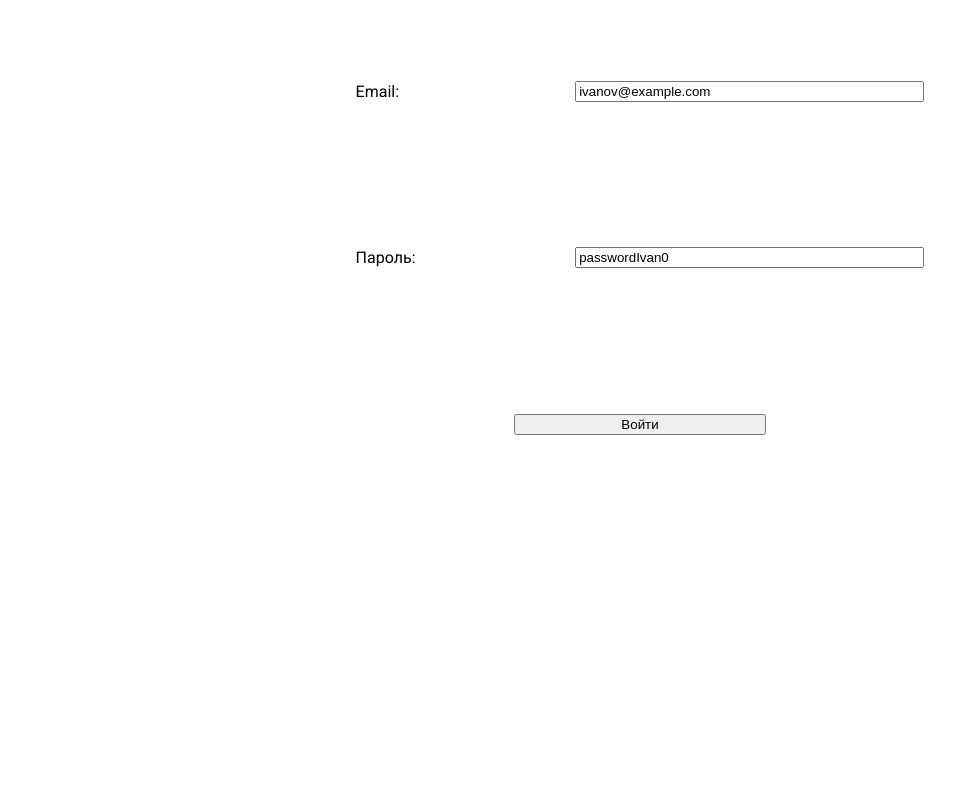
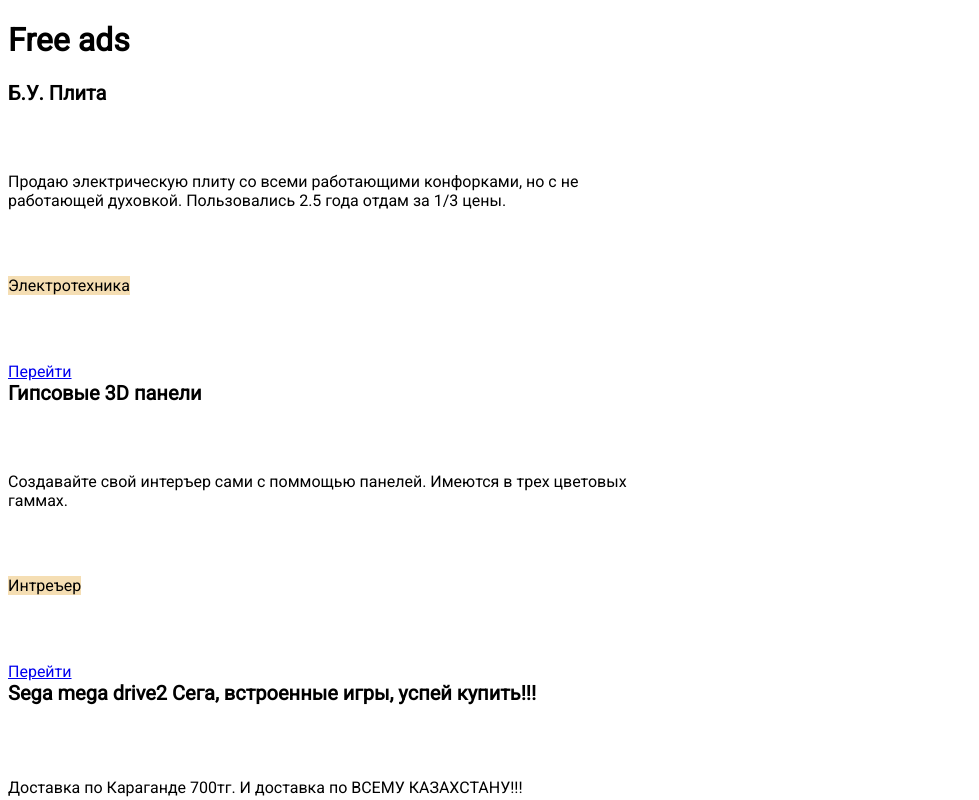
Before and after one commit to Artem123456789/free-ads, an Angular app: page /start in a window 1280 px wide. Before the commit this address led to /. Shown: the top 800 px of the page, without its empty margins (0-979 px from the left). Built offline with nearby package versions, Linux system fonts and the light colour scheme.

Commit message:
Added routing, and cactegory proprty to ads.json

```diff
--- a/src/app/ad-start/ad-start.component.css
+++ b/src/app/ad-start/ad-start.component.css
@@ -4,8 +4,8 @@
     flex-direction: column;
     justify-content: space-between;
     align-items: flex-start;
-    width: 100%;
-    height: 250px;
+    width: 50%;
+    height: 300px;
 }
 
 .ad-header
--- a/src/app/ad-start/ad-start.component.html
+++ b/src/app/ad-start/ad-start.component.html
@@ -1,3 +1,4 @@
-<span class="ad-header">{{ ad.header }}</span>
-<span class="ad-text">{{ ad.text }}</span>
-<span class="ad-category">{{ ad.category }}</span>
+<div class="ad-header">{{ ad.name }}</div>
+<div class="ad-text">{{ ad.text }}</div>
+<div class="ad-category">{{ ad.category }}</div>
+<a routerLink="['/ads', 'ad.id']">Перейти</a>
--- a/src/app/app-routing.module.ts
+++ b/src/app/app-routing.module.ts
@@ -1,8 +1,10 @@
 import { NgModule } from '@angular/core';
 import { Routes, RouterModule } from '@angular/router';
+import { StartPageComponent } from './start-page/start-page.component';
 
-
-const routes: Routes = [];
+const routes: Routes = [
+  {path: 'start', component: StartPageComponent }
+];
 
 @NgModule({
   imports: [RouterModule.forRoot(routes)],
--- a/src/app/app.component.html
+++ b/src/app/app.component.html
@@ -1 +1,2 @@
-<app-login></app-login>
+<h1>Free ads</h1>
+<router-outlet></router-outlet>
--- a/src/app/start-page/start-page.component.html
+++ b/src/app/start-page/start-page.component.html
@@ -1 +1,2 @@
-<p>start-page works!</p>
+<app-ad-start *ngFor="let ad of adsService.ads; let index = i;"
+[ad]="ad"></app-ad-start>
--- a/src/app/start-page/start-page.component.ts
+++ b/src/app/start-page/start-page.component.ts
@@ -1,4 +1,5 @@
 import { Component, OnInit } from '@angular/core';
+import { AdsService } from '../services/ads.service';
 
 @Component({
   selector: 'app-start-page',
@@ -7,7 +8,8 @@
 })
 export class StartPageComponent implements OnInit {
 
-  constructor() { }
+  constructor(private adsService: AdsService) {
+  }
 
   ngOnInit() {
   }
--- a/src/assets/ads.json
+++ b/src/assets/ads.json
@@ -4,6 +4,7 @@
         "authorId": 0,
         "name": "Б.У. Плита",
         "text": "Продаю электрическую плиту со всеми работающими конфорками, но с не работающей духовкой. Пользовались 2.5 года отдам за 1/3 цены.",
+        "category": "Электротехника",
         "date": "2019-12-10",
         "comments": []
     },
@@ -12,6 +13,7 @@
         "authorId": 1,
         "name": "Гипсовые 3D панели",
         "text": "Создавайте свой интеръер сами с поммощью панелей. Имеются в трех цветовых гаммах.",
+        "category": "Интреъер",
         "date": "2019-12-10",
         "comments": []
     },
@@ -20,6 +22,7 @@
         "authorId": 2,
         "name": "Sega mega drive2 Сега, встроенные игры, успей купить!!!",
         "text": "Доставка по Караганде 700тг. И доставка по ВСЕМУ КАЗАХСТАНУ!!!",
+        "category": "Игровые приставки",
         "date": "2019-12-10",
         "comments": []
     }
```
